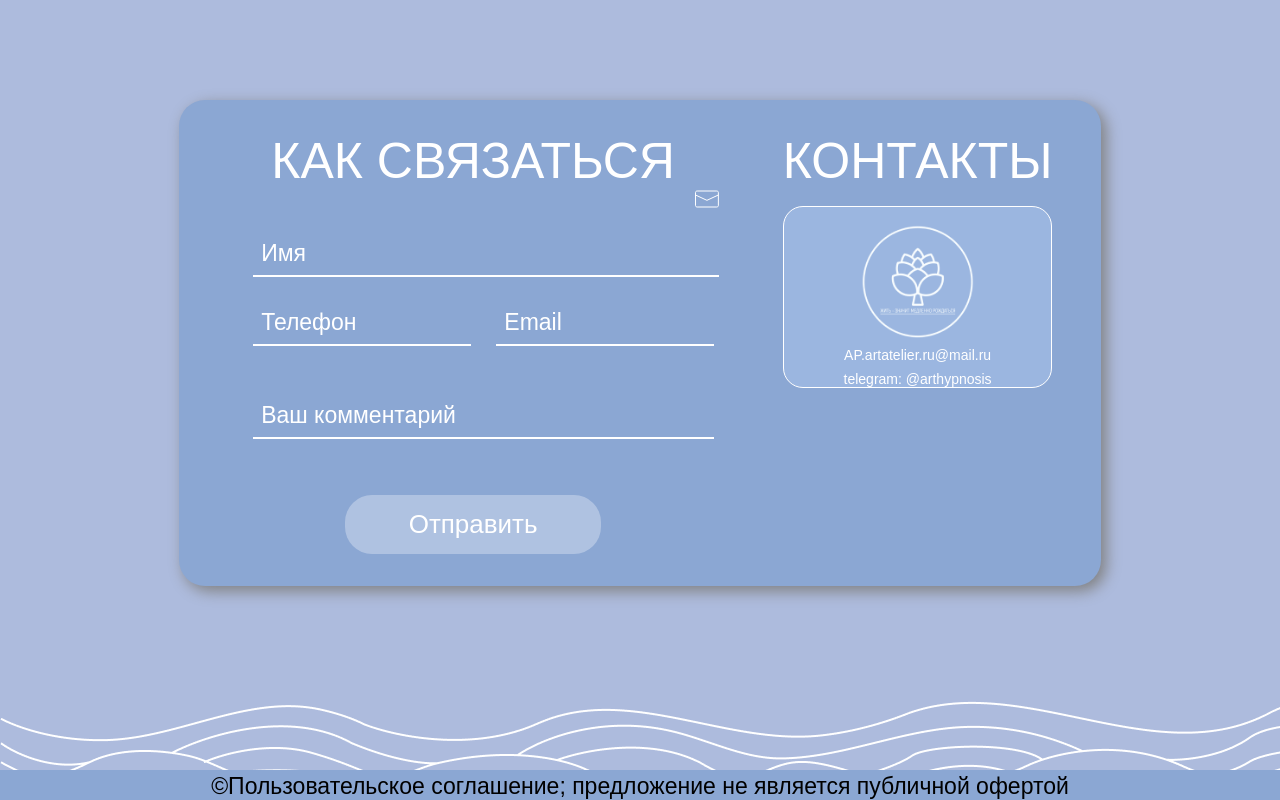
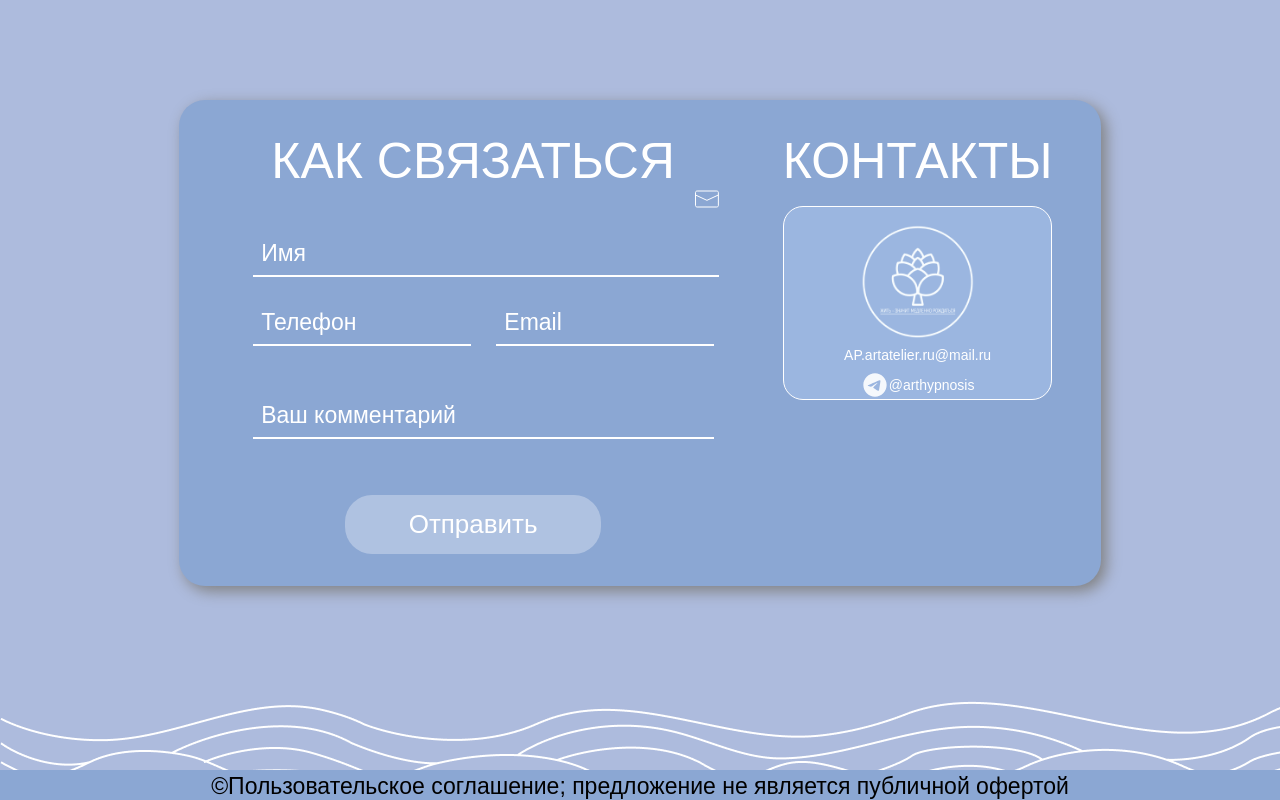
Before and after one commit to alexander2498/viktorK2007-psychologist_website, a React (Create React App) app: page / in a window 1280 px wide. Shown: the part 6381-7181 px from the top of the page. Built offline with nearby package versions, Linux system fonts and the light colour scheme.

Commit message:
fix background on start screen add icon tg to froma2 contacts

```diff
--- a/src/App.css
+++ b/src/App.css
@@ -428,6 +428,10 @@ textarea {
 }
 
 @media (max-width:820px) {
+  .background {
+    background-image: url(../public/img/bg.jpg);
+    animation: none;
+  }
   .cartinca {
     width: 13vw;
     height: 13vw;
@@ -513,6 +517,10 @@ textarea {
 }
 
 @media (max-width: 550px) {
+  .background {
+    background-image: url(../public/img/bg.jpg);
+    animation: none;
+  }
 
 
   .sad_line_flex{
--- a/src/forma/forma2.jsx
+++ b/src/forma/forma2.jsx
@@ -2,6 +2,7 @@ import { useState } from "react";
 import styled from "styled-components";
 import FormPopup from "./formPopUp";
 import { Grid } from "@mui/material";
+import Telegram from "../svg/Telegram";
 export default function Forma() {
 
     const [name, setName] = useState('');
@@ -9,8 +10,6 @@ export default function Forma() {
     const [email, setEmail] = useState('');
     const [comment, setComment] = useState('');
     const [dialogIsOpen, setDialogIsOpen] = useState(false)
-
-    const openDialog = () => setDialogIsOpen(true)
 
 
     const closeDialog = () => setDialogIsOpen(false)
@@ -22,7 +21,6 @@ export default function Forma() {
 
         const feedback = { name, phone, email, comment };
 
-        console.log('0000');
 
         fetch("https://ap-artatelier.ru/api/feedback", {
             method: "POST",
@@ -96,7 +94,12 @@ export default function Forma() {
                                 <div className="infoLogo" ></div>
                             </div>
                             <TextForm className="LinkTelegram">AP.artatelier.ru@mail.ru</TextForm>
-                            <a className="LinkTelegram" href="https://t.me/arthypnosis"><TextForm>telegram: @arthypnosis</TextForm></a>
+                            <a className="LinkTelegram" href="https://t.me/arthypnosis">
+                                <TextForm>
+                                    <Telegram />
+                                    @arthypnosis
+                                </TextForm>
+                            </a>
                         </Info>
                     </PustoDiv>
 
@@ -115,6 +118,9 @@ const Form = styled.div`
     width: 72vw;
     border-radius: 26px;
     margin-top: 16vh;
+    @media (max-width: 820px) {
+    width: 88vw;
+    }
     @media (max-width: 550px) {
     box-shadow: 5px 5px 15px grey;
     background-color: #8ba7d3;
@@ -151,6 +157,8 @@ const HowToContact = styled.div`
 `;
 
 const TextForm = styled.div`
+    display: flex;
+    align-items: center;
     font-family: 'Jost', sans-serif;
     font-size: 14px;
     color: white;
--- /dev/null
+++ b/src/svg/Telegram.jsx
@@ -0,0 +1,7 @@
+export default function Telegram() {
+    return <svg width="28" height="28" viewBox="0 0 28 28" fill="none" xmlns="http://www.w3.org/2000/svg">
+        <g opacity="0.9">
+            <path d="M14.0007 2.3335C7.56065 2.3335 2.33398 7.56016 2.33398 14.0002C2.33398 20.4402 7.56065 25.6668 14.0007 25.6668C20.4407 25.6668 25.6673 20.4402 25.6673 14.0002C25.6673 7.56016 20.4407 2.3335 14.0007 2.3335ZM19.414 10.2668C19.239 12.1102 18.4807 16.5902 18.0957 18.6552C17.9323 19.5302 17.6057 19.8218 17.3023 19.8568C16.6257 19.9152 16.1123 19.4135 15.459 18.9818C14.4323 18.3052 13.849 17.8852 12.8573 17.2318C11.7023 16.4735 12.449 16.0535 13.114 15.3768C13.289 15.2018 16.2757 12.4835 16.334 12.2385C16.3421 12.2014 16.341 12.1629 16.3308 12.1263C16.3207 12.0897 16.3017 12.0561 16.2757 12.0285C16.2057 11.9702 16.1123 11.9935 16.0307 12.0052C15.9257 12.0285 14.2923 13.1135 11.1073 15.2602C10.6407 15.5752 10.2207 15.7385 9.84732 15.7268C9.42732 15.7152 8.63398 15.4935 8.03898 15.2952C7.30398 15.0618 6.73232 14.9335 6.77898 14.5252C6.80232 14.3152 7.09399 14.1052 7.64232 13.8835C11.049 12.4018 13.3123 11.4218 14.444 10.9552C17.6873 9.60183 18.3523 9.3685 18.7957 9.3685C18.889 9.3685 19.1107 9.39183 19.2507 9.5085C19.3673 9.60183 19.4023 9.73016 19.414 9.8235C19.4023 9.8935 19.4257 10.1035 19.414 10.2668Z" fill="white"/>
+        </g>
+    </svg>
+}
```
